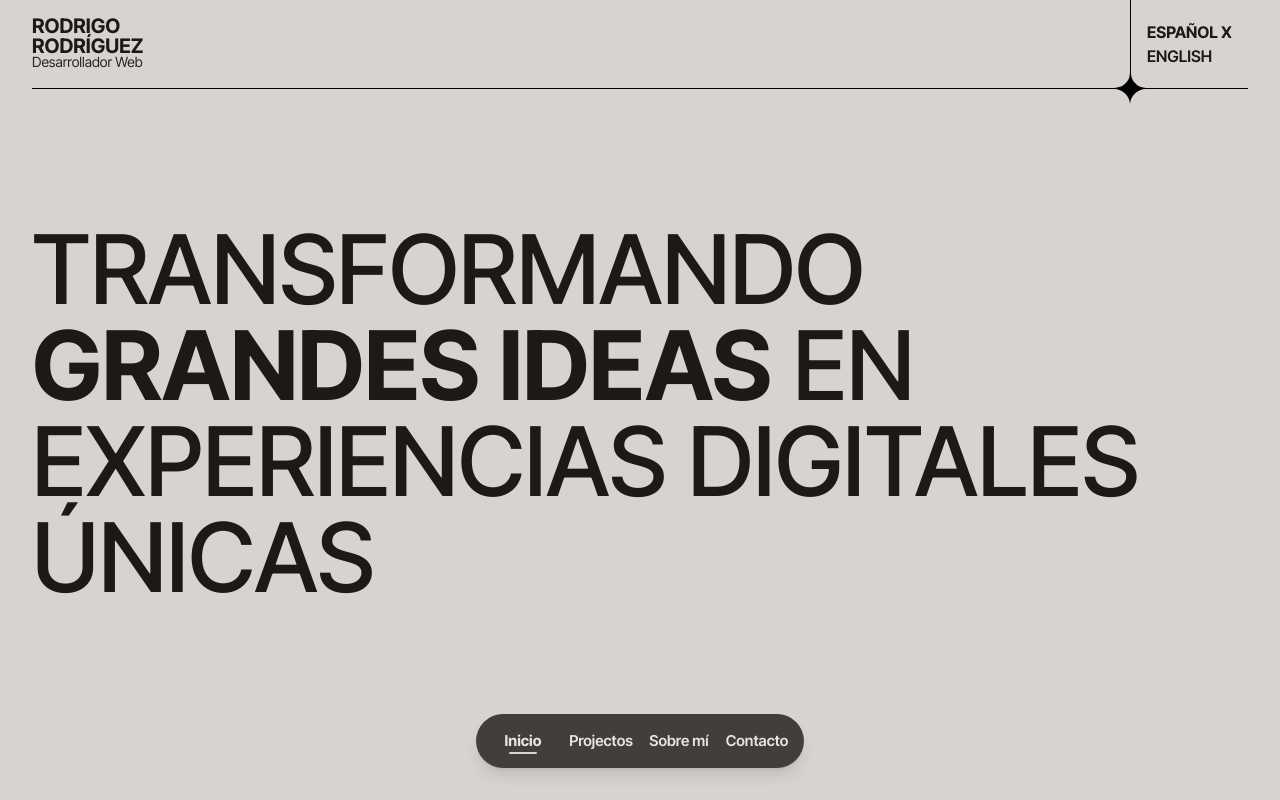
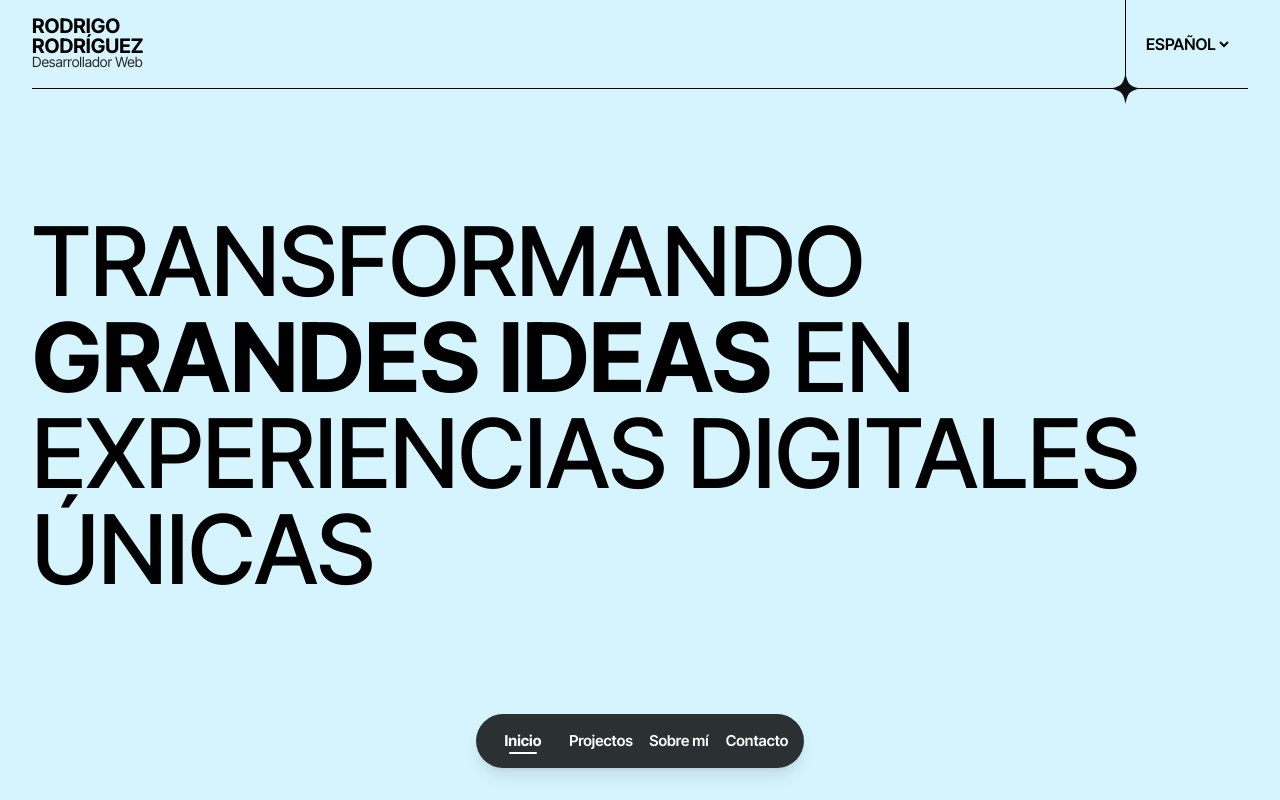
Before and after one commit to RdrBux/portfolio, a React (Create React App) app: page / in a window 1280 px wide. Built offline with nearby package versions, Linux system fonts and the light colour scheme; a web font is replaced by a local one.

Commit message:
Change star with svg

```diff
--- a/src/components/AnimatedRoutes.jsx
+++ b/src/components/AnimatedRoutes.jsx
@@ -9,7 +9,7 @@ import Projects from '../routes/projects';
 const AnimatedRoutes = () => {
   const location = useLocation();
   return (
-    <div className="h-screen w-full max-w-full font-cabinet text-stone-900">
+    <div className="h-screen w-full max-w-full font-cabinet text-black">
       <AnimatePresence mode="wait">
         <Routes key={location.pathname} location={location}>
           <Route path="/" element={<Home />} />
--- a/src/components/LangSelector.jsx
+++ b/src/components/LangSelector.jsx
@@ -6,11 +6,9 @@ export default function LangSelector() {
   }
 
   return (
-    <button
-      onClick={handleClick}
-      className="h-fit w-fit rounded-full bg-teal-900/75 px-4 py-2 text-sm font-bold text-white shadow backdrop-blur-sm"
-    >
-      ESPAÑOL
-    </button>
+    <select className="cursor-pointer bg-transparent">
+      <option value="">ESPAÑOL</option>
+      <option value="">ENGLISH</option>
+    </select>
   );
 }
--- a/src/components/Navbar.jsx
+++ b/src/components/Navbar.jsx
@@ -9,7 +9,6 @@ export default function Navbar() {
   useEffect(() => {
     setActiveLink(location.pathname);
   }, [location]);
-  console.log(location);
 
   return (
     <motion.div className="fixed bottom-8 z-50 flex w-screen justify-center">
@@ -29,7 +28,7 @@ export default function Navbar() {
           scaleX: 0,
           transition: { delay: 0.2, duration: 0.3 },
         }}
-        className="flex w-[328px] select-none justify-center rounded-full bg-stone-900/80 py-2 font-cabinet text-[15px] text-stone-200 shadow-lg backdrop-blur-sm"
+        className="flex w-[328px] select-none justify-center rounded-full bg-black/80 py-2 font-cabinet text-[15px] text-white shadow-lg backdrop-blur-sm"
       >
         <motion.ul
           initial={{ opacity: 0 }}
@@ -55,7 +54,7 @@ export default function Navbar() {
                   {activeLink === '/' && (
                     <motion.div
                       layoutId="underline"
-                      className="absolute left-1 right-1 h-0.5 rounded-full bg-stone-300"
+                      className="absolute left-1 right-1 h-0.5 rounded-full bg-white"
                     ></motion.div>
                   )}
                 </div>
@@ -74,7 +73,7 @@ export default function Navbar() {
                   {activeLink === '/projects' && (
                     <motion.div
                       layoutId="underline"
-                      className="absolute left-1 right-1 h-0.5 rounded-full bg-stone-300"
+                      className="absolute left-1 right-1 h-0.5 rounded-full bg-white"
                     ></motion.div>
                   )}
                 </div>
@@ -93,7 +92,7 @@ export default function Navbar() {
                   {activeLink === '/about' && (
                     <motion.div
                       layoutId="underline"
-                      className="absolute left-1 right-1 h-0.5 rounded-full bg-stone-300"
+                      className="absolute left-1 right-1 h-0.5 rounded-full bg-white"
                     ></motion.div>
                   )}
                 </div>
@@ -112,7 +111,7 @@ export default function Navbar() {
                   {activeLink === '/contact' && (
                     <motion.div
                       layoutId="underline"
-                      className="absolute left-1 right-1 h-0.5 rounded-full bg-stone-300"
+                      className="absolute left-1 right-1 h-0.5 rounded-full bg-white"
                     ></motion.div>
                   )}
                 </div>
--- a/src/components/Separator.jsx
+++ b/src/components/Separator.jsx
@@ -1,3 +1,5 @@
+import star from '../assets/star.svg';
+
 export default function Separator({ starLocation = 2 }) {
   return (
     <div
@@ -5,12 +7,14 @@ export default function Separator({ starLocation = 2 }) {
       className="z-10"
       style={{ display: 'grid', gridTemplateColumns: `${starLocation}fr 1fr` }}
     >
-      <div className="h-5 grid-cols-1 rounded-br-2xl border-b border-black bg-stone-300"></div>
-      <div className="relative rounded-bl-2xl border-b border-black bg-stone-300 before:absolute before:-bottom-3 before:-left-3 before:-z-10 before:h-6 before:w-6 before:rotate-45 before:bg-black">
-        {/* <div className="before:absolute before:-bottom-4 before:-left-4 before:z-0 before:h-8 before:w-8 before:rotate-45 before:bg-black"></div> */}
+      <div className="h-5 grid-cols-1 border-b border-black"></div>
+      <div className="relative border-b border-black">
+        <img
+          className="absolute bottom-0 left-0 translate-y-[20.5px] -translate-x-1/2"
+          src={star}
+          alt=""
+        />
       </div>
-      <div className="h-5 rounded-tr-2xl bg-stone-300"></div>
-      <div className="h-5 rounded-tl-2xl bg-stone-300"></div>
     </div>
   );
 }
--- a/src/index.css
+++ b/src/index.css
@@ -10,7 +10,7 @@ body::-webkit-scrollbar {
 }
 
 body {
-  background-color: rgb(214 211 209);
+  background-color: #cbe2ed /* rgb(214 211 209) */;
   /* -ms-overflow-style: none; */ /* IE and Edge */
   /* scrollbar-width: none; */ /* Firefox */
 }
--- a/src/routes/home.jsx
+++ b/src/routes/home.jsx
@@ -1,10 +1,12 @@
 import { motion } from 'framer-motion';
+import LangSelector from '../components/LangSelector';
 import TransitionElement from '../components/TransitionElement';
+import star from '../assets/star.svg';
 
 export default function Home() {
   return (
     <TransitionElement>
-      <div className="h-screen w-full overflow-hidden">
+      <div className="h-screen w-full overflow-hidden bg-[#D6F4FE]">
         <div className="absolute flex h-full flex-col items-center justify-center gap-4 font-cabinet text-[14vw] font-extrabold leading-[14vw]">
           <motion.div className="flex w-screen items-end justify-center overflow-hidden">
             <motion.div
@@ -49,7 +51,7 @@ export default function Home() {
             }}
             className="z-10 grid grid-cols-[1fr,auto]"
           >
-            <div className="w-full rounded-br-2xl border-b border-black bg-stone-300 py-4">
+            <div className="w-full border-b border-black py-4">
               <div className="text-xl font-extrabold leading-none">
                 RODRIGO
                 <br />
@@ -57,16 +59,14 @@ export default function Home() {
               </div>
               <p className="-mt-1 text-sm text-stone-800">Desarrollador Web</p>
             </div>
-            <div className="relative flex items-center rounded-bl-2xl border-l border-b border-black bg-stone-300 p-4 font-semibold before:absolute before:-bottom-3 before:-left-3 before:-z-10 before:h-6 before:w-6 before:rotate-45 before:bg-black">
-              <div>
-                <span className="font-extrabold">ESPAÑOL X</span>
-                <br />
-                ENGLISH
-              </div>
-              {/* <div className="before:absolute before:-bottom-4 before:-left-4 before:z-0 before:h-8 before:w-8 before:rotate-45 before:bg-black"></div> */}
+            <div className="relative flex items-center border-l border-b border-black p-4 font-semibold">
+              <LangSelector />
+              <img
+                className="absolute bottom-0 left-0 w-8 translate-y-[16.5px] -translate-x-[16.5px]"
+                src={star}
+                alt=""
+              />
             </div>
-            <div className="h-4 rounded-tr-2xl bg-stone-300"></div>
-            <div className="h-4 rounded-tl-2xl bg-stone-300"></div>
           </motion.div>
 
           <motion.p
```
Also changed, not shown: src/assets/star.svg (added).
